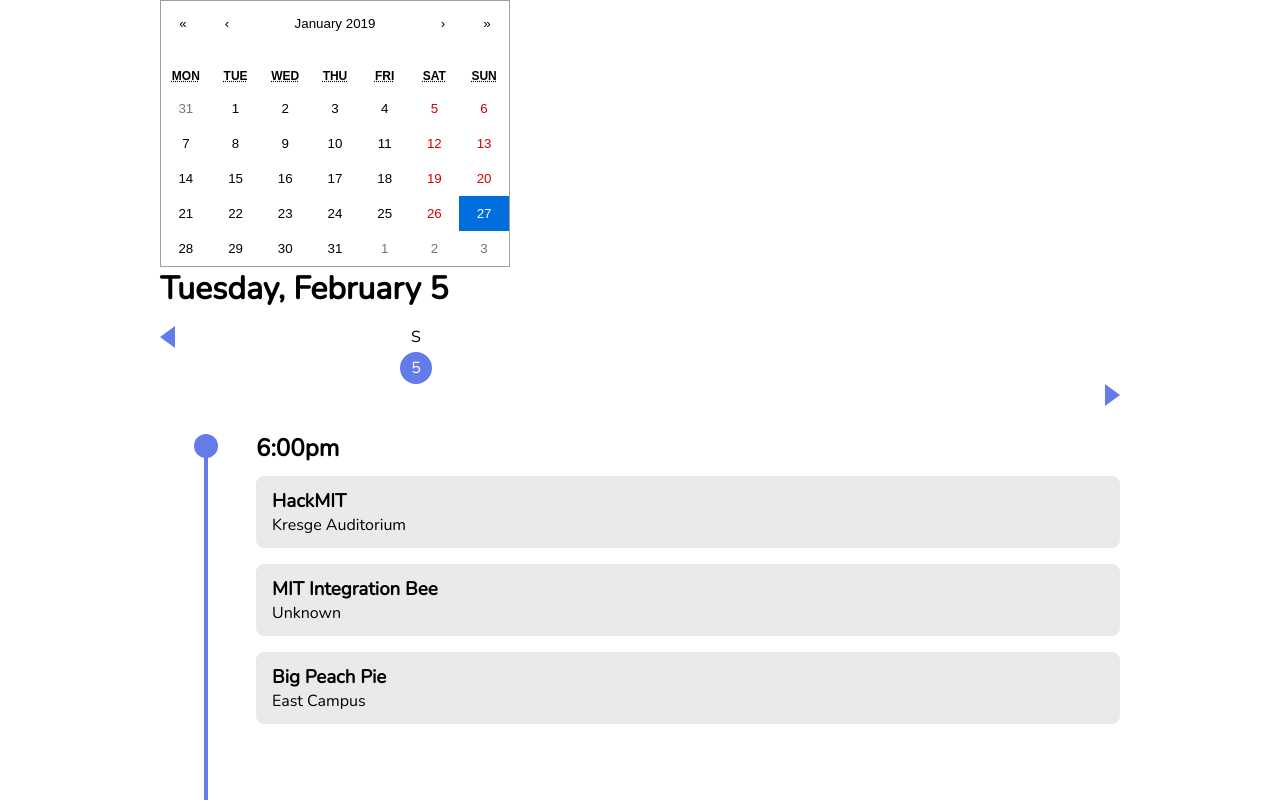
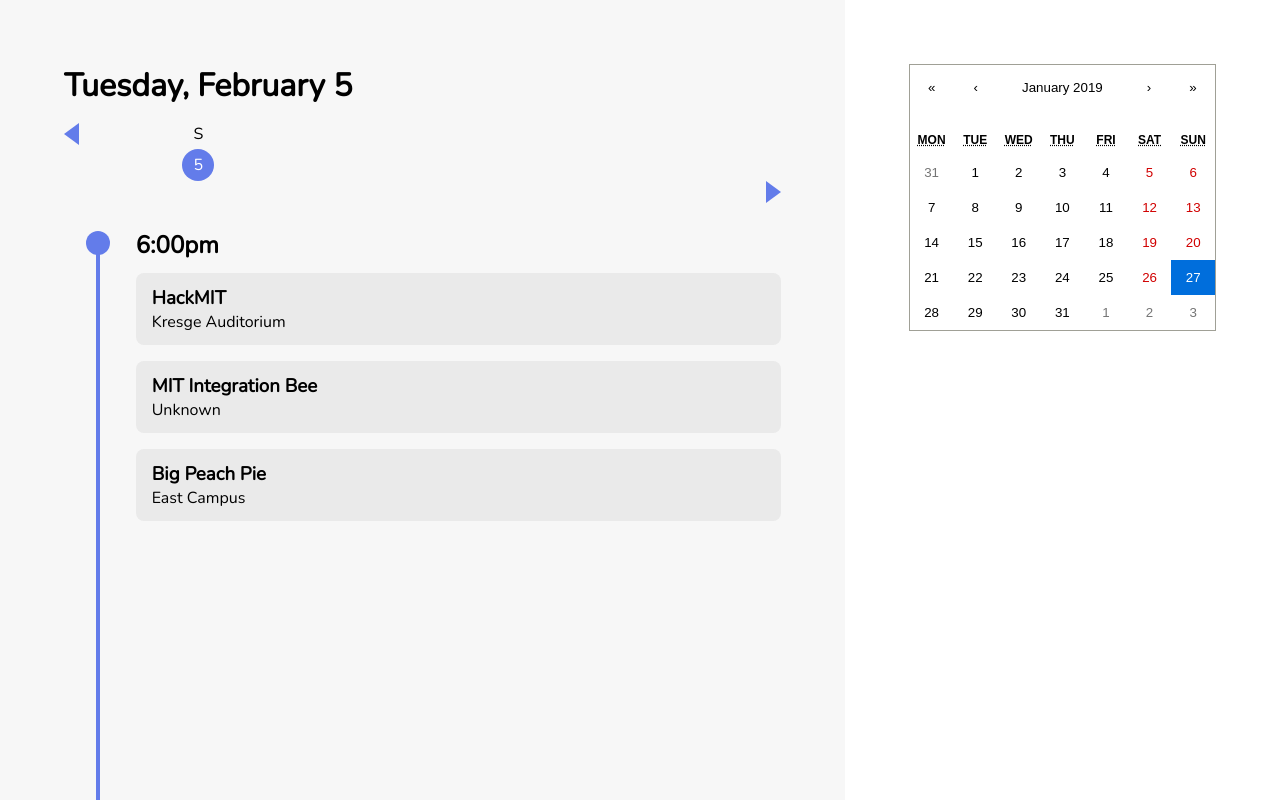
Before and after one commit to dormspam/frontend, a React (Create React App) app: page / in a window 1280 px wide. Shown: the top 800 px of the page. Built offline with nearby package versions, Linux system fonts and the light colour scheme.

Commit message:
Added columns

```diff
--- a/src/components/home/HomeHeaderView.js
+++ b/src/components/home/HomeHeaderView.js
@@ -1,12 +1,9 @@
 import React, { Component } from "react";
-
-import HomeHeaderCalendar from "./header/HomeHeaderCalendar";
 
 class HomeHeaderView extends Component {
   render() {
     return (
       <div className="HomeHeaderView">
-        <HomeHeaderCalendar />
       </div>
     );
   }
--- a/src/components/home/HomeView.css
+++ b/src/components/home/HomeView.css
@@ -1,5 +1,19 @@
 .HomeView {
-  margin: 0 auto;
-  max-width: 960px;
   min-height: 100vh;
 }
+
+.HomeView .column {
+  display: inline-block;
+  padding: 64px;
+  vertical-align: top;
+}
+
+.HomeView .left {
+  background: #f7f7f7;
+  width: 66%;
+}
+
+.HomeView .right {
+  background: #fff;
+  width: 34%;
+}
--- a/src/components/home/HomeView.js
+++ b/src/components/home/HomeView.js
@@ -1,6 +1,7 @@
 import React, { Component } from "react";
 import "./HomeView.css";
 
+import HomeHeaderCalendar from "./header/HomeHeaderCalendar";
 import HomeHeaderView from "./HomeHeaderView";
 import HomeFilterView from "./filter/HomeFilterView";
 import HomeFeedView from "./feed/HomeFeedView";
@@ -9,9 +10,14 @@ class HomeView extends Component {
   render() {
     return (
       <div className="HomeView">
-        <HomeHeaderView />
-        <HomeFilterView />
-        <HomeFeedView />
+        <div className="column left">
+          <HomeHeaderView />
+          <HomeFilterView />
+          <HomeFeedView />
+        </div>
+        <div className="column right">
+          <HomeHeaderCalendar />
+        </div>
       </div>
     );
   }
```
